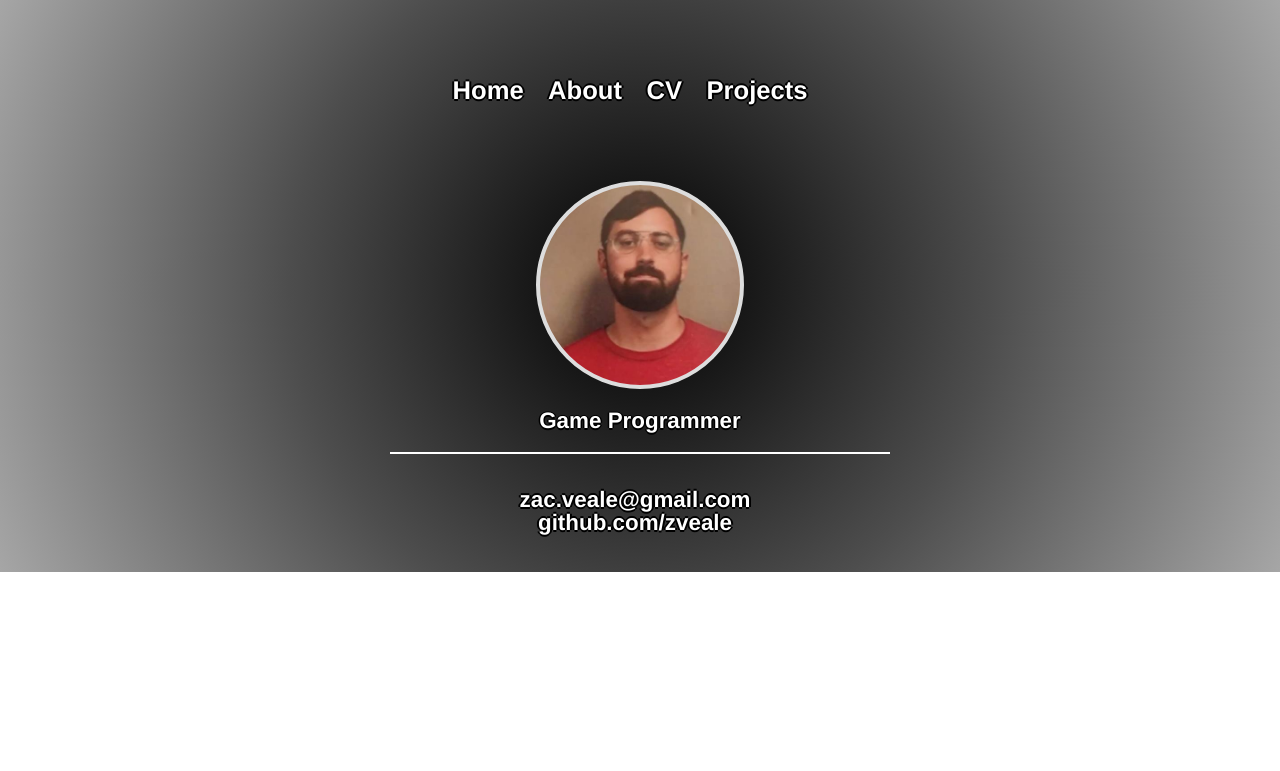
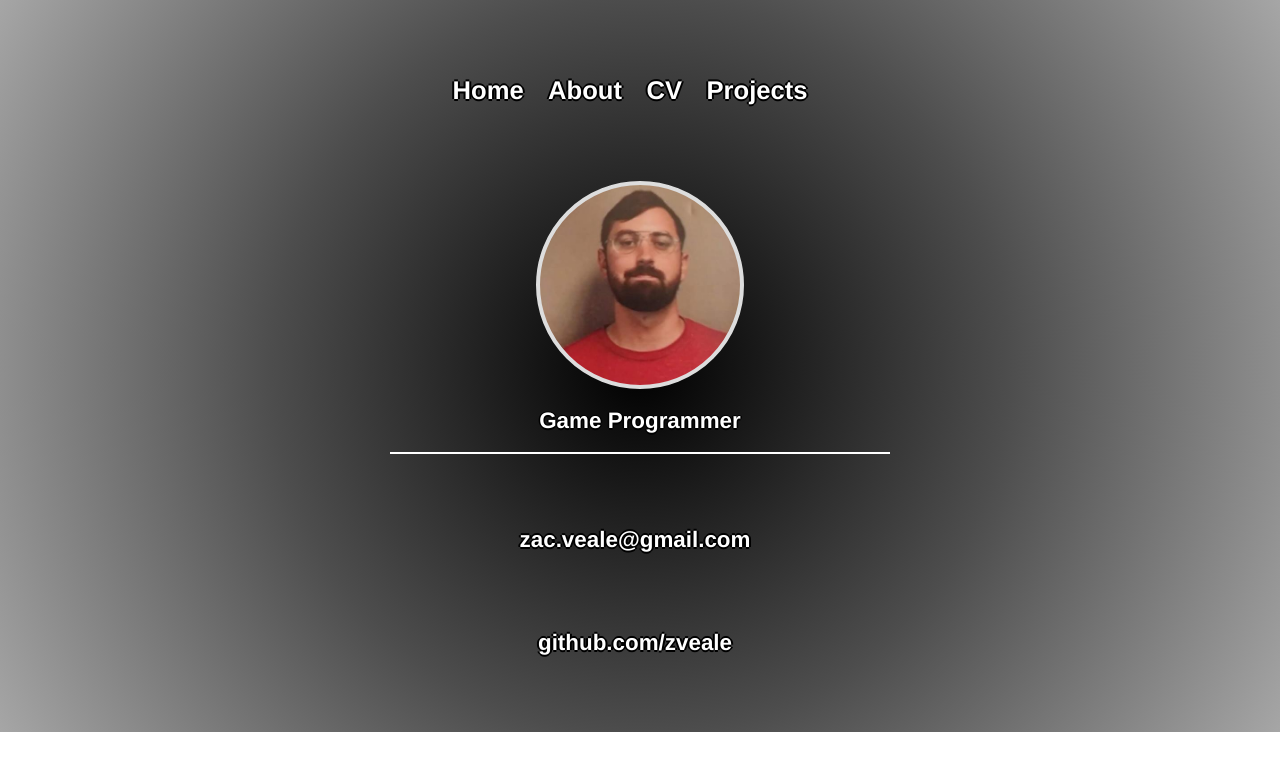
Before and after one commit to zveale/zveale.github.io, a Jekyll site: the page built from index.html, in a window 1280 px wide. Shown: the top 771 px of the page. Built offline with Jekyll 4.4.1, drawn with Linux system fonts in a browser that asks for light colours.

Commit message:
Update main.css

```diff
--- a/css/main.css
+++ b/css/main.css
@@ -27,7 +27,7 @@ footer ul {
     font-family:'Helvetica', 'Arial', 'Sans-Serif';
     padding: 20px;
     list-style: none;
-	line-height: 20px;
+	line-height: 100px;
     font-weight: bold;
 	color: white;
 	text-shadow: -1px 0 black, 0 1px black, 1px 0 black, 0 -1px black;
```
